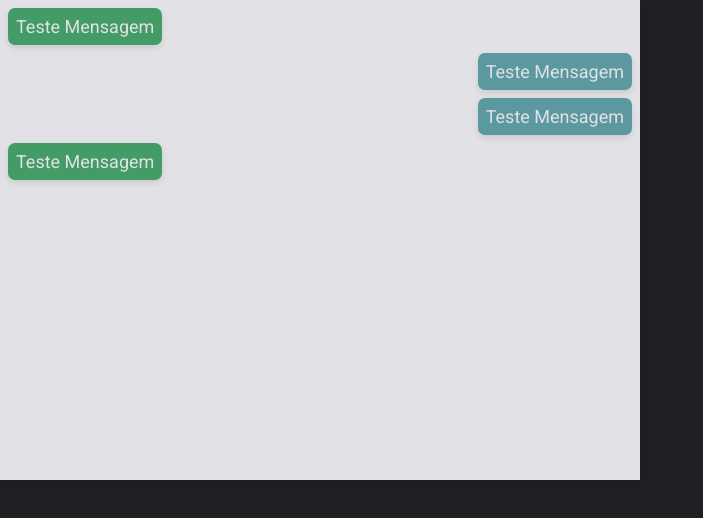
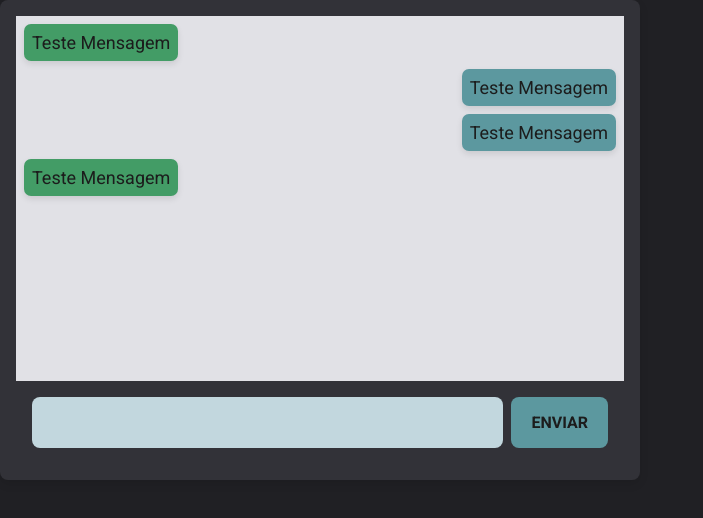
Before and after one commit to edutdutra/austin-web, a React (Vite) app: page / in a window 1280 px wide. Shown: the top 518 px of the page, without its empty margins (0-703 px from the left). Built offline with nearby package versions, Linux system fonts and the light colour scheme.

Commit message:
feat: add message sender component

```diff
--- a/src/components/Chat/index.tsx
+++ b/src/components/Chat/index.tsx
@@ -1,6 +1,7 @@
 import {ChatContainer, MessagesContainer} from "./styles.ts";
 
 import {Message} from "../Message";
+import {MessageSender} from "../MessageSender";
 
 
 export function Chat() {
@@ -12,6 +13,7 @@ export function Chat() {
                 <Message/>
                 <Message isBot={true}/>
             </MessagesContainer>
+            <MessageSender />
         </ChatContainer>
     )
 }
--- a/src/components/Chat/styles.ts
+++ b/src/components/Chat/styles.ts
@@ -6,7 +6,10 @@ export const ChatContainer = styled.div`
 
   width: 640px;
   height: 480px;
+  padding: 1rem;
+  border-radius: 0.5rem;
   box-shadow: 0 4px 10px rgba(0, 0, 0, .1);
+  background-color: ${props => props.theme['gray-600']};
 
   > :nth-child(1) {
     flex-grow: 1;
--- /dev/null
+++ b/src/components/MessageSender/index.tsx
@@ -0,0 +1,10 @@
+import {MessageSenderButton, MessageSenderContainer, MessageSenderInput} from "./styles.ts";
+
+export function MessageSender() {
+    return (
+        <MessageSenderContainer>
+            <MessageSenderInput/>
+            <MessageSenderButton>Enviar</MessageSenderButton>
+        </MessageSenderContainer>
+    )
+}
--- /dev/null
+++ b/src/components/MessageSender/styles.ts
@@ -0,0 +1,41 @@
+import styled from "styled-components";
+
+export const MessageSenderContainer = styled.div`
+  display: flex;
+  grid-gap: 8px;
+  padding: 16px;
+
+  background-color: ${props => props.theme['gray-600']};
+`
+
+export const MessageSenderInput = styled.input`
+  flex-grow: 1;
+  padding: 1rem;
+  border: 0;
+  border-radius: 0.5rem;
+
+  color: ${props => props.theme['black']};
+  background-color: ${props => props.theme['blue-300']};
+
+  &::placeholder {
+    color: ${props => props.theme['gray-500']};
+  }
+`
+
+export const MessageSenderButton = styled.button`
+  padding: 0 1.25rem;
+  border-radius: 0.5rem;
+  border: 0;
+
+  cursor: pointer;
+  text-transform: uppercase;
+  font-weight: bold;
+
+  color: ${props => props.theme['black']};
+  background: ${props => props.theme['blue-500']};
+
+  &:hover {
+    background: ${props => props.theme['blue-400']};
+    transition: background-color 0.2s;
+  }
+`
--- a/src/styles/global.ts
+++ b/src/styles/global.ts
@@ -9,12 +9,12 @@ export const GlobalStyle = createGlobalStyle`
 
     :focus {
       outline: 0;
-      box-shadow: 0 0 0 2px ${props => props.theme['blue-500']};
+      box-shadow: 0 0 0 2px;
     }
 
     body {
       background: ${props => props.theme['gray-800']};
-      color: ${props => props.theme['gray-100']};
+      color: ${props => props.theme['black']};
       -webkit-font-smoothing: antialiased;
     }
 
--- a/src/styles/themes/default.ts
+++ b/src/styles/themes/default.ts
@@ -1,5 +1,6 @@
 export const defaultTheme = {
     white: '#fff',
+    black: '#1c1c1c',
 
     'gray-100': '#E1E1E6',
     'gray-300': '#C4C4CC',
@@ -11,7 +12,9 @@ export const defaultTheme = {
     'gray-900': '#121214',
 
     'blue-300': '#C2D7DE',
+    'blue-400': '#3a94a5',
     'blue-500': '#5C989F',
+    'blue-700': '#1c4850',
 
     'green-500': '#439C66',
 
```
